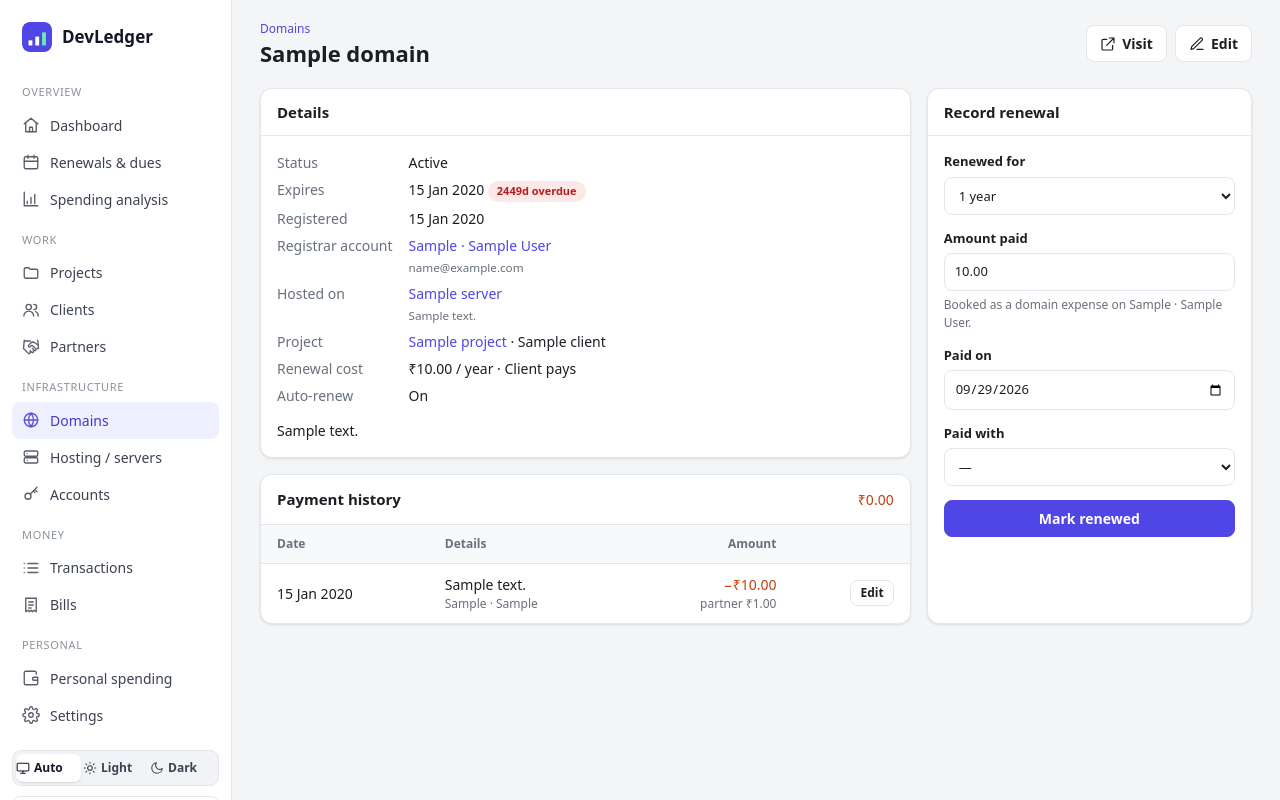
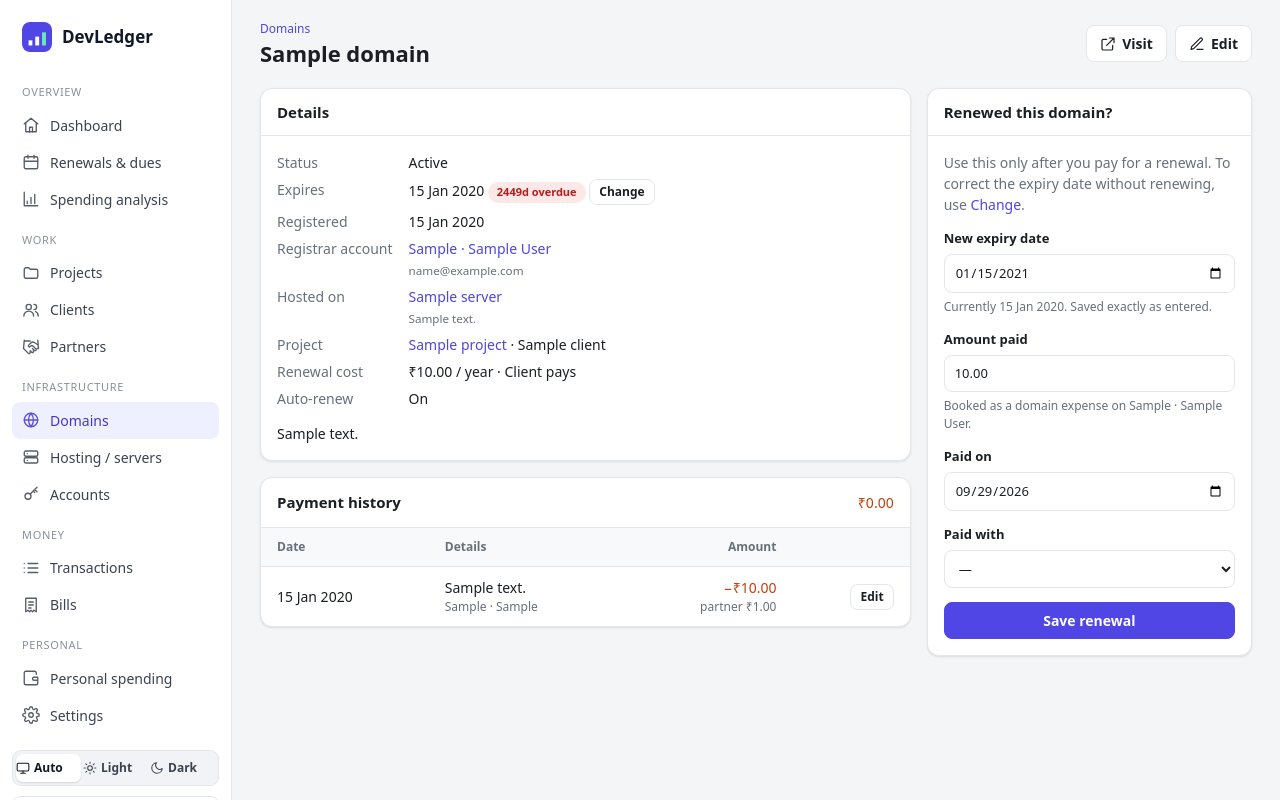
Before and after one commit to PranayReddy10/Pranay-Reddy, a Laravel app: page /domains/1 in a window 1280 px wide. Run offline with Laravel 12, Linux system fonts and the light colour scheme; a user stored in the database is signed in; data comes from the database, SQL or seed files in the repository; tables that the repository leaves empty hold one stand-in row (values such as "Sample post").

Commit message:
Domain renewal form takes the new expiry date instead of adding a year
The 'Record renewal' box on a domain page was the only date field there,
so entering an expiry in it and saving silently added a year. It now asks
for the new expiry date and saves it exactly; the page links to Edit for
correcting the date without renewing. One-tap renew buttons still add a
year.

Co-Authored-By: Claude Opus 5.5 <noreply@anthropic.com>
Claude-Session: https://claude.ai/code/session_01CvgEVSkAYw3EtBpCpqPbX9

```diff
--- a/app/Http/Controllers/DomainController.php
+++ b/app/Http/Controllers/DomainController.php
@@ -97,19 +97,27 @@ class DomainController extends Controller
         return redirect()->route('domains.index')->with('status', 'Domain deleted.');
     }
 
-    /** Mark a domain renewed: extend expiry and (if I pay) book the cost. */
+    /**
+     * Mark a domain renewed and (if I pay) book the cost. The new expiry is either the exact
+     * date given, or, for one-tap buttons, the current expiry plus N years.
+     */
     public function renew(Request $request, Domain $domain): RedirectResponse
     {
         $data = $request->validate([
             'years' => ['nullable', 'integer', 'min:1', 'max:10'],
+            'new_expires_on' => ['nullable', 'date'],
             'amount' => ['nullable', 'numeric', 'min:0'],
             'date' => ['nullable', 'date'],
             'payment_method' => ['nullable', 'string', 'max:50'],
         ]);
 
-        $years = (int) ($data['years'] ?? 1);
+        $base = $domain->expires_on ?? Carbon::today();
+        $newExpiry = isset($data['new_expires_on'])
+            ? Carbon::parse($data['new_expires_on'])
+            : $base->copy()->addYearsNoOverflow((int) ($data['years'] ?? 1));
+        $years = max(1, (int) round($base->diffInMonths($newExpiry) / 12));
 
-        DB::transaction(function () use ($domain, $data, $years) {
+        DB::transaction(function () use ($domain, $data, $years, $newExpiry) {
             $amount = $data['amount'] ?? $domain->renewal_cost * $years;
 
             if ($domain->paid_by === 'me' && $amount > 0) {
@@ -126,8 +134,7 @@ class DomainController extends Controller
                 ]);
             }
 
-            $base = $domain->expires_on ?? Carbon::today();
-            $domain->update(['expires_on' => $base->copy()->addYearsNoOverflow($years), 'status' => 'active']);
+            $domain->update(['expires_on' => $newExpiry, 'status' => 'active']);
         });
 
         return back()->with('status', "{$domain->name} renewed until {$domain->expires_on->format('d M Y')}.");
--- a/resources/views/domains/show.blade.php
+++ b/resources/views/domains/show.blade.php
@@ -11,7 +11,7 @@
                 <div class="card-body">
                     <dl class="kv">
                         <dt>Status</dt><dd>{{ config('ledger.domain_statuses')[$domain->status] }}</dd>
-                        <dt>Expires</dt><dd><x-due :date="$domain->expires_on"/></dd>
+                        <dt>Expires</dt><dd><x-due :date="$domain->expires_on"/> <a class="btn btn-sm" href="{{ route('domains.edit', $domain) }}">Change</a></dd>
                         <dt>Registered</dt><dd>{{ $domain->registered_on?->format('d M Y') ?? '—' }}</dd>
                         <dt>Registrar account</dt><dd>@if ($domain->account)<a href="{{ route('accounts.show', $domain->account) }}">{{ $domain->account->display_name }}</a>@if ($domain->account->login_email)<br><small>{{ $domain->account->login_email }}</small>@endif @else — @endif</dd>
                         <dt>Hosted on</dt><dd>@if ($domain->server)<a href="{{ route('servers.show', $domain->server) }}">{{ $domain->server->name }}</a>@if ($domain->server->ip_address)<br><small>{{ $domain->server->ip_address }}</small>@endif @else — @endif</dd>
@@ -30,16 +30,19 @@
         </div>
 
         <div class="card">
-            <div class="card-head"><h2>Record renewal</h2></div>
+            <div class="card-head"><h2>Renewed this domain?</h2></div>
             <div class="card-body">
+                <p class="muted" style="margin-top:0">Use this only after you pay for a renewal. To correct the expiry date without renewing, use <a href="{{ route('domains.edit', $domain) }}">Change</a>.</p>
                 <form method="POST" action="{{ route('domains.renew', $domain) }}" class="stack">
                     @csrf
-                    <x-select name="years" label="Renewed for" :options="[1 => '1 year', 2 => '2 years', 3 => '3 years', 5 => '5 years']" value="1"/>
+                    <x-input name="new_expires_on" label="New expiry date" type="date" required
+                        :value="($domain->expires_on ?? now())->copy()->addYearNoOverflow()->toDateString()"
+                        :help="'Currently '.($domain->expires_on?->format('d M Y') ?? 'not set').'. Saved exactly as entered.'"/>
                     <x-input name="amount" label="Amount paid" type="number" step="0.01" min="0" :value="$domain->renewal_cost"
-                        :help="$domain->paid_by === 'client' ? 'Client pays — no expense is booked, only the expiry moves.' : 'Booked as a domain expense on '.($domain->account?->display_name ?? 'no account').'.'"/>
+                        :help="$domain->paid_by === 'client' ? 'Client pays — no expense is booked, only the expiry changes.' : 'Booked as a domain expense on '.($domain->account?->display_name ?? 'no account').'.'"/>
                     <x-input name="date" label="Paid on" type="date" :value="now()->toDateString()"/>
                     <x-select name="payment_method" label="Paid with" :options="array_combine(config('ledger.payment_methods'), config('ledger.payment_methods'))" placeholder="—"/>
-                    <button type="submit" class="btn btn-primary">Mark renewed</button>
+                    <button type="submit" class="btn btn-primary">Save renewal</button>
                 </form>
             </div>
         </div>
```
Also changed, not shown: tests/Feature/LedgerTest.php (+22 -0 lines).
